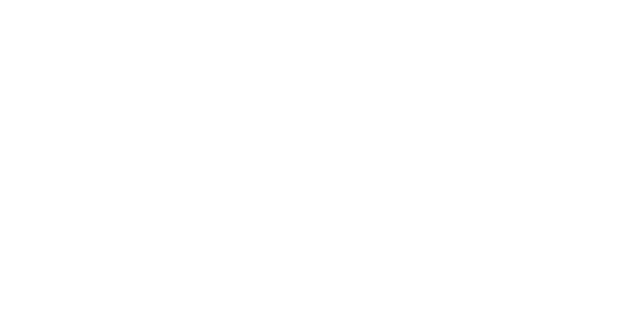
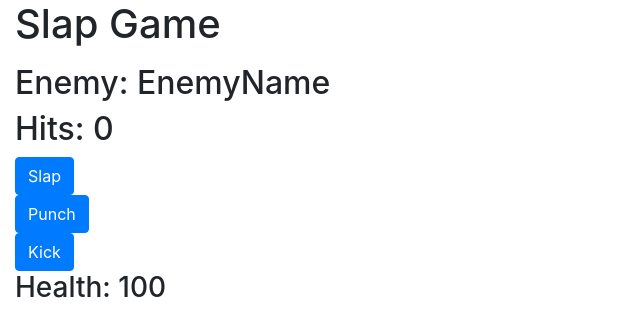
Before and after one commit to CoreyWhitmore/partner-slap-game, a plain HTML site: page index.html in a window 1280 px wide. Shown: the whole page, without its empty margins (0-640 px from the left). Drawn offline with nearby package versions, Linux system fonts and the light colour scheme.

Commit message:
Basic Functionality

```diff
--- a/app.js
+++ b/app.js
@@ -0,0 +1,30 @@
+let health = 100
+let enemyName = "EnemyName"
+let hits = 0
+
+function slap() {
+    health--
+    hits++
+    update()
+}
+
+function punch() {
+    health -= 5
+    hits++
+    update()
+}
+
+function kick() {
+    health -= 10
+    hits++
+    update()
+}
+
+function update() {
+    document.getElementById("health").innerText = health.toString()
+    document.getElementById("enemyName").innerText = enemyName
+    document.getElementById("hits").innerText = hits.toString()
+
+}
+
+update()
--- a/index.html
+++ b/index.html
@@ -10,7 +10,39 @@
 </head>
 
 <body>
+    <header class="container-fluid">
+        <div class="row">
+            <div class="col-12">
+                <h1>Slap Game</h1>
+            </div>
+        </div>
+    </header>
+    <main class="container-fluid">
+        <div class="row">
+            <div class="col-12">
+                <h2>Enemy: <span id="enemyName">--</span></h2>
+            </div>
+            <div class="col-12">
+                <h2>Hits: <span id="hits">--</span></h2>
+            </div>
+            <div class="col-12">
+                <button type="button" class="btn btn-primary" onclick="slap()">Slap</button>
+            </div>
+            <div class="col-12">
+                <button type="button" class="btn btn-primary" onclick="punch()">Punch</button>
+            </div>
+            <div class="col-12">
+                <button type="button" class="btn btn-primary" onclick="kick()">Kick</button>
+            </div>
+            <div class="col-12">
+                <h3>Health: <span id="health">--</span></h3>
+            </div>
+        </div>
 
+    </main>
+    <footer class="container-fluid">
+
+    </footer>
 
 
 
```
